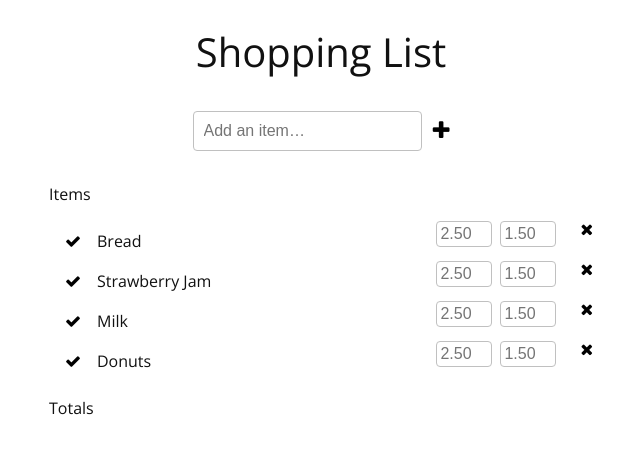
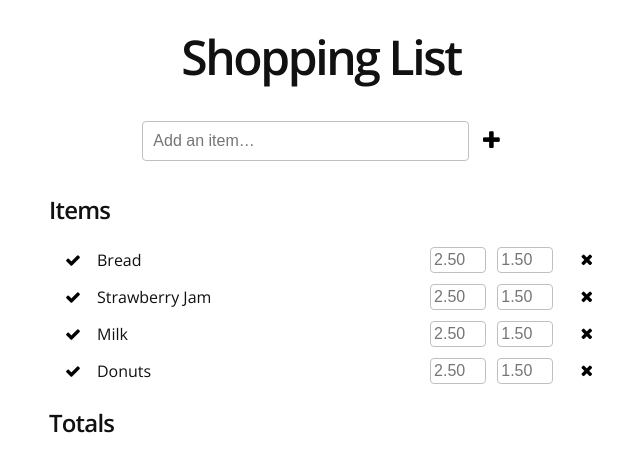
Before and after one commit to bpinali/shopping-list-app, a plain HTML site: page index.html in a window 1280 px wide. Shown: the whole page, without its empty margins (319-959 px from the left). Drawn offline with nearby package versions, Linux system fonts and the light colour scheme.

Commit message:
Changed CSS styles

```diff
--- a/css/style.css
+++ b/css/style.css
@@ -19,8 +19,6 @@
         -webkit-padding-start: 0px;
         -webkit-padding-end: 0px;
     }
-
-
     /* General styles
     (the styles used everywhere in the page (like the Body) or styles which are used in more than 2 of the modules bellow (h2, h3, h4, h5, h6, p, a, ul, li))
 */
@@ -42,8 +40,6 @@ ul,
     ol {
         list-style: none;
     }
-
-
     /* Header styles
     (all the styles inside the < header > or < nav > tags)
 */
@@ -54,28 +50,30 @@ header {
     }
 
     h1 {
-    font-size: 2.5rem;
-    font-weight: 400;
+        font-size: 3rem;
+        font-weight: 600;
         margin-bottom: 1rem;
+        letter-spacing: -0.15rem;
     }
-
-
     /* Content styles
     (all the styles inside the < sections > or < aside > tags)
 */
 
     input.new-item {
         padding: 10px;
+        width: 60%;
     }
 
     .add-item {
-    margin-left: 7px;
+        margin-left: 10px;
     }
 
     h2 {
         margin-top: 1rem;
         margin-bottom: 1rem;
-    font-weight: 400;
+        font-size: 1.5rem;
+        font-weight: 600;
+        letter-spacing: -0.05rem;
     }
 
     .input-item {
@@ -92,8 +90,8 @@ input {
         border-radius: 4px;
     }
 
-.list-items {
-    line-height: 2.5rem;
+    .list-items li {
+        line-height: 2.25rem;
     }
 
     .checkbox {
@@ -110,7 +108,8 @@ input {
     .budget-price,
     .actual-price {
         width: 3.5rem;
-    margin-right: .5rem;
+        margin-right: .7rem;
+        margin-top: .3rem;
     }
 
     .checkbox,
@@ -123,12 +122,13 @@ input {
         margin-left: 1rem;
     }
 
-
+    .checkbox,
+    .delete {
+        line-height: 2.25rem;
+    }
     /* Footer styles
     (all the styles inside the < footer > tag)
 */
-
-
     /* Responsive styles
     (the very last module in the CSS, contains all the media queries and it is dealing with the compatibility with mobiles and tablets)
 */
--- a/index.html
+++ b/index.html
@@ -19,11 +19,13 @@
     </section>
     <section class="list">
         <h2>Items</h2>
+
+
         <ul class="list-items">
             <li>
                 <button class="checkbox"><i class="fa fa-check"></i></button>Bread
                 <button class="delete"><i class="fa fa-times"></i></button>
-                <input class="budget-price" type="text" value="" placeholder="1.50" maxlength="7">
+                <input class="budget-price" type="text" value="" placeholder="1.50">
                 <input class="actual-price" type="text" value="" placeholder="2.50">
             </li>
             <li>
```
Lines whose indentation alone changed are shown as unchanged.
